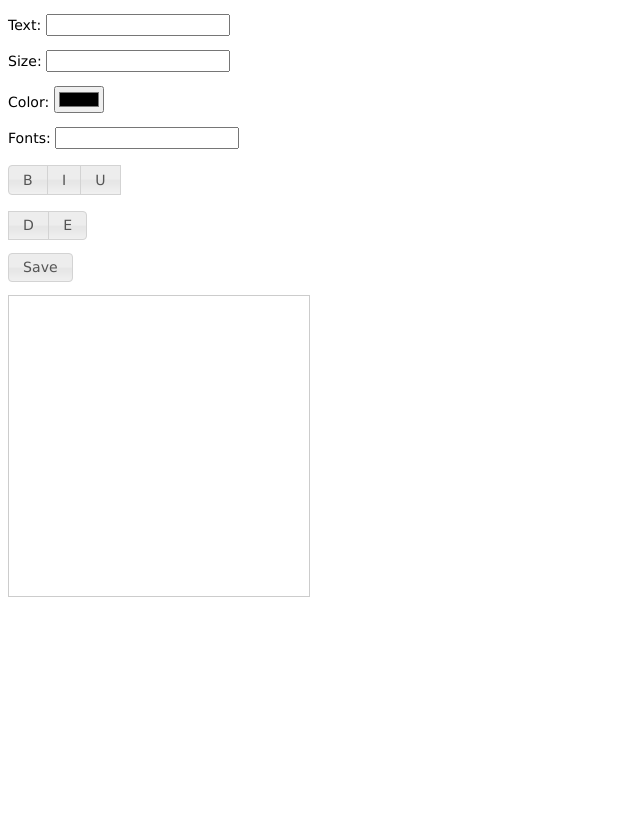
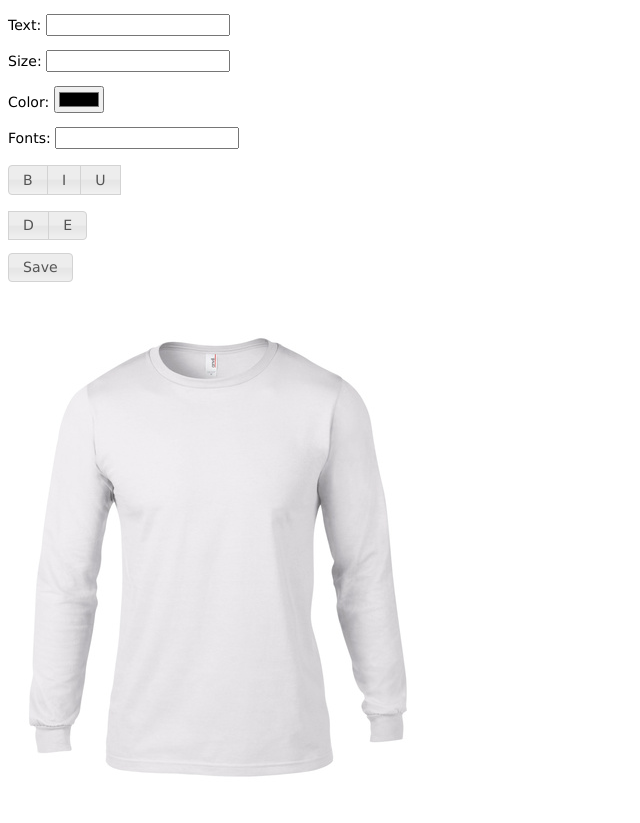
Before and after one commit to rzavo76/personal-site, a plain HTML site: page Phase_1/main.html in a window 1280 px wide. Shown: the whole page, without its empty margins (0-640 px from the left). Before the commit the page ends 800 px from the top, so only its background shows below. Drawn offline with Linux system fonts and the light colour scheme.

Commit message:
Picture Implementation
I couldn't help myself. The picture is in.

```diff
--- a/Phase_1/main.html
+++ b/Phase_1/main.html
@@ -17,7 +17,10 @@
 	#selectable > div {position: absolute; margin: 0; padding:10px;  width: 100px;}
 	.ui-selectable-helper {position: absolute; z-index: 100; border:1px dotted black;}
 
-	#container { width: 300px; height: 300px; border:solid 1px #CCC;}
+	#container { width: 190px; height: 250px; }
+
+	#canvas-wrap { position:relative; }
+	#overlay{ position:absolute; top:100px; left:112px; }
 
   </style>
 </head>
@@ -45,10 +48,14 @@
 <form>
 		<p><input type="submit" id="button" value="Save"></p>
 </form>
-<div id="container" >
-	 <div id="selectable">
+<div id="canvas-wrap">
+ <img src="949-White_product_image.jpg" alt="some_text">
+  <div id="overlay">
+	<div id="container" >
+		<div id="selectable">
+		</div>
 	</div>
-</div>
+  </div>
 
 </body>
 </html>
```
Also changed, not shown: Phase_1/949-White_product_image.jpg (added).
